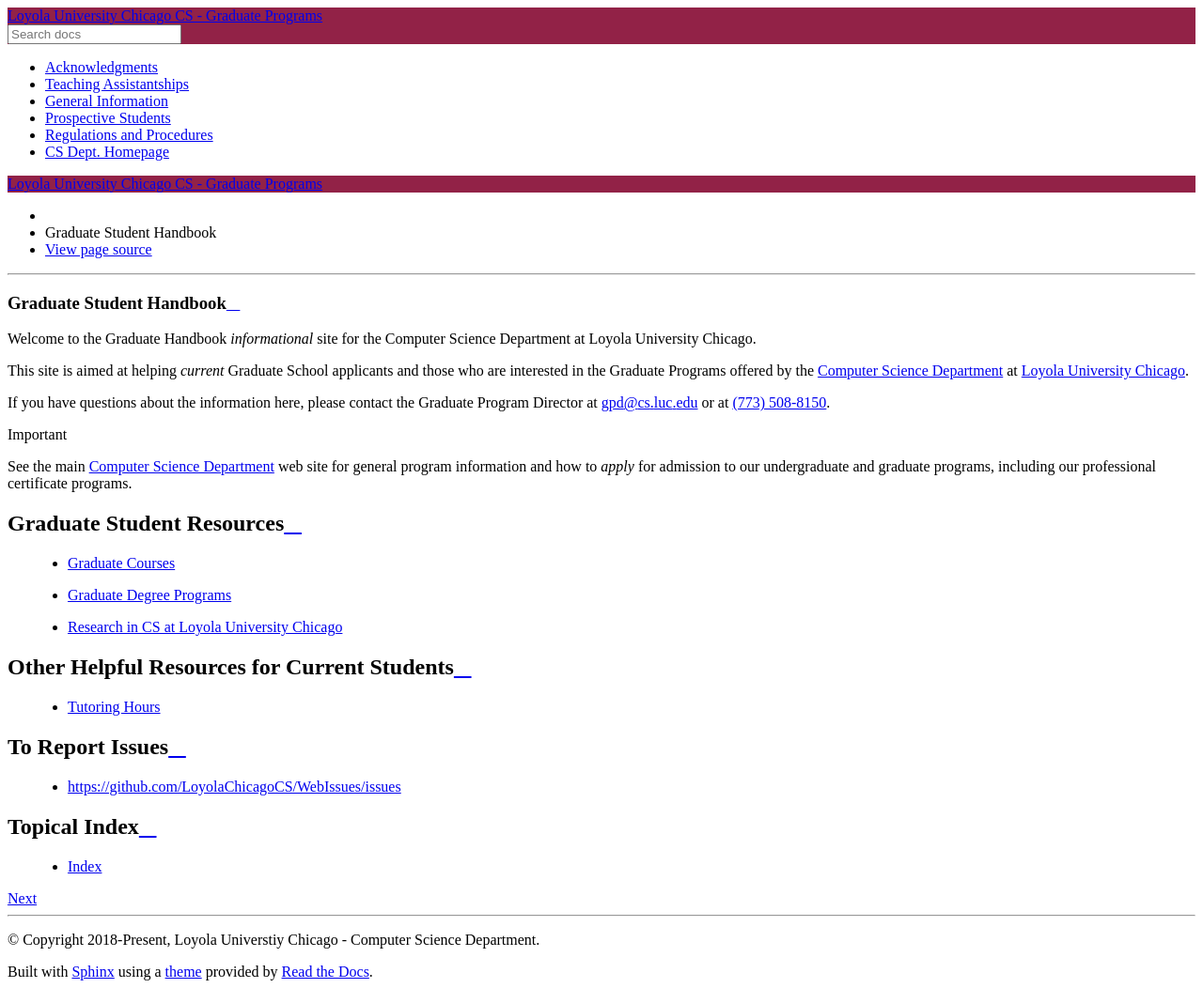
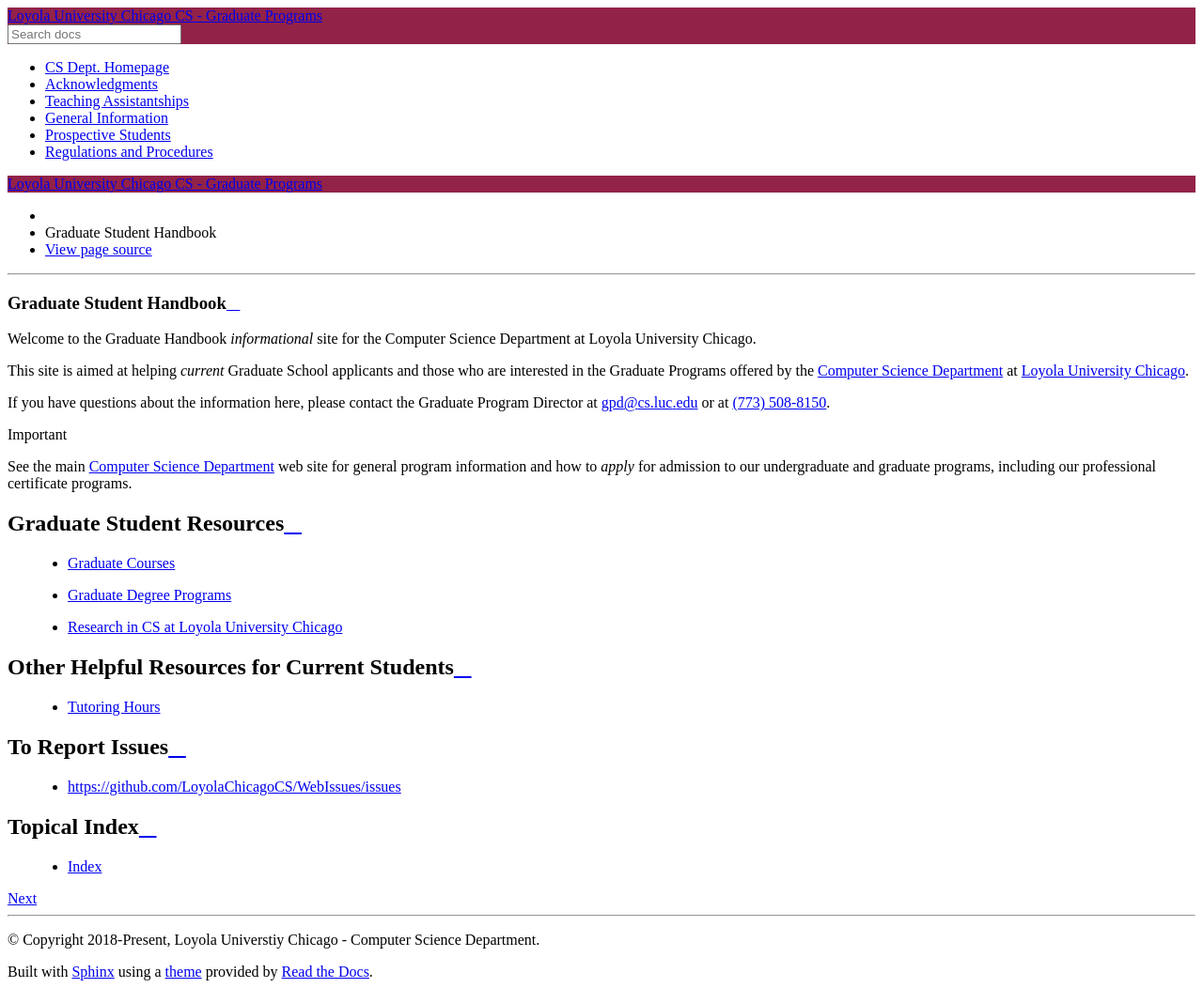
Before and after one commit to LoyolaChicagoCS/gradhandbook, a Sphinx documentation site: the page built from source/index.rst, in a window 1280 px wide. Shown: the whole page at 94% size. Built offline with Sphinx 7.4.7 and the Read the Docs theme 2.0.0, drawn with Linux system fonts in a browser that asks for light colours.

Commit message:
Update ordering of toctree elements

```diff
--- a/source/index.rst
+++ b/source/index.rst
@@ -39,12 +39,13 @@
    :maxdepth: 1
    :hidden:
 
+   CS Dept. Homepage <https://www.luc.edu/cs/>
+
    acknowledgments
    assistantships
    general
    prospective_students
    regulations
 
-   CS Dept. Homepage <https://www.luc.edu/cs/>
 
 .. _Computer Science Department: https://luc.edu/cs/
```
